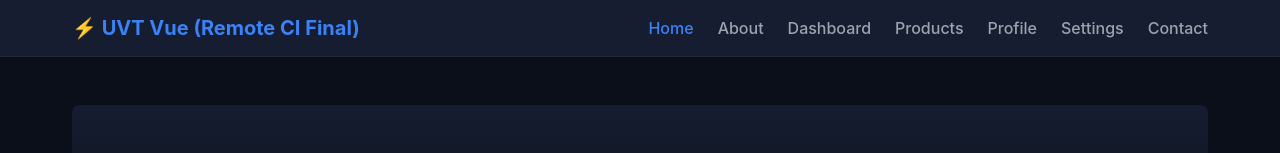
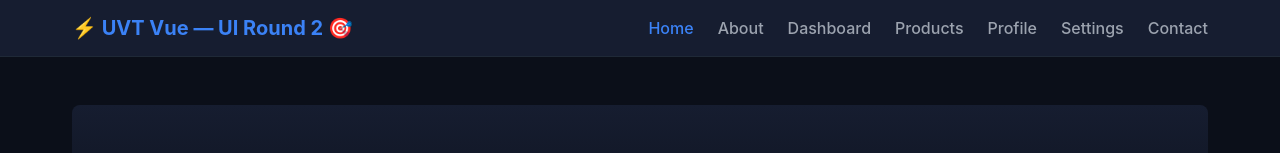
Before and after one commit to piyush241203/UVT_Testing6, a Vue app: page / in a window 1280 px wide. Shown: the top 153 px of the page. Built offline with nearby package versions, Linux system fonts and the light colour scheme.

Commit message:
fix: clean workflow (host 127.0.0.1, npm install), ui Round 2, clean gitignore

```diff
--- a/src/App.vue
+++ b/src/App.vue
@@ -2,7 +2,7 @@
   <div class="app-layout">
     <header class="navbar">
       <div class="nav-container">
-        <router-link to="/" class="logo">⚡ UVT Vue (Remote CI Final)</router-link>
+        <router-link to="/" class="logo">⚡ UVT Vue — UI Round 2 🎯</router-link>
         <nav class="nav-links">
           <router-link to="/">Home</router-link>
           <router-link to="/about">About</router-link>
```
Also changed, not shown: 1 other file (tests, documents, lock files or other folders).
